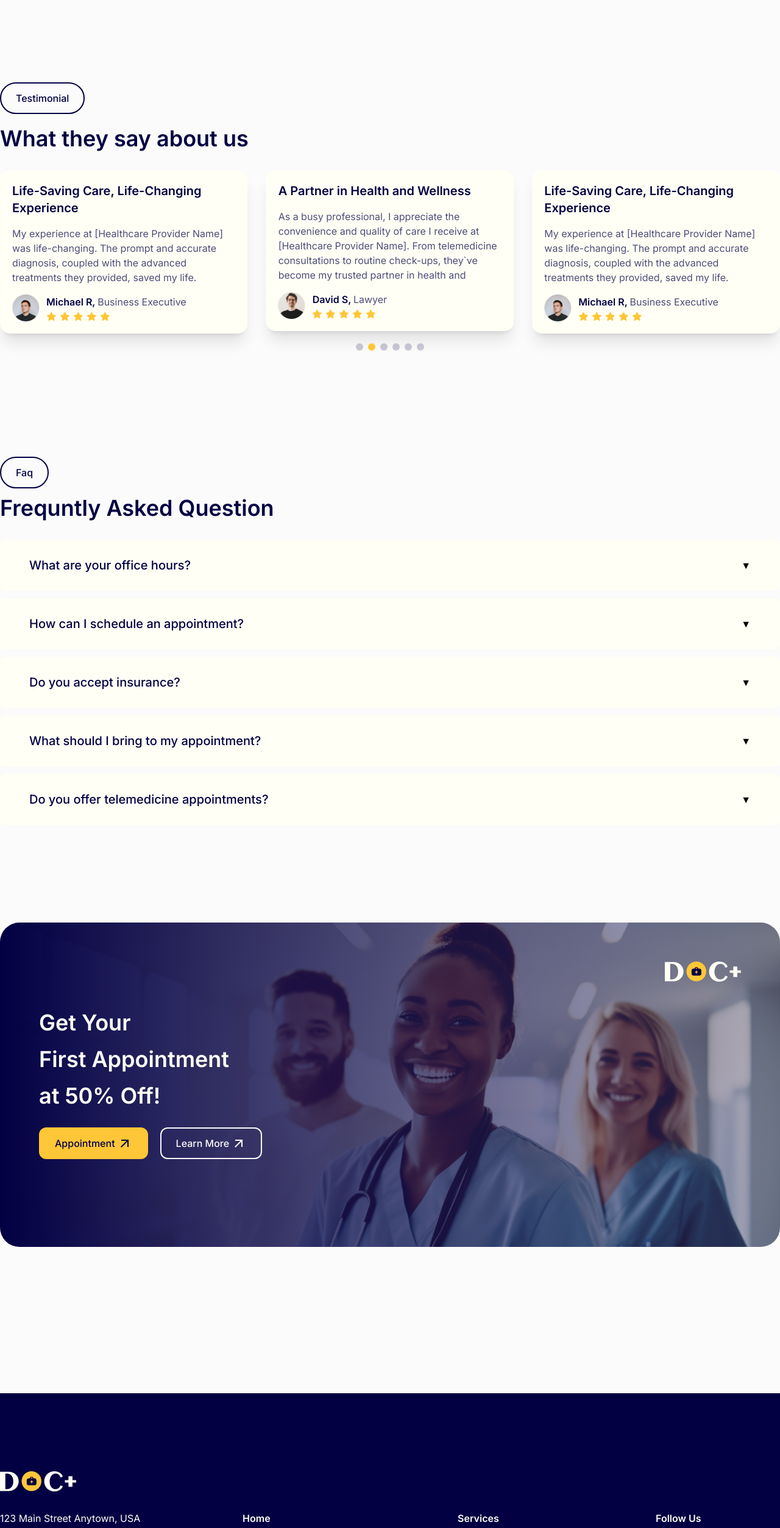
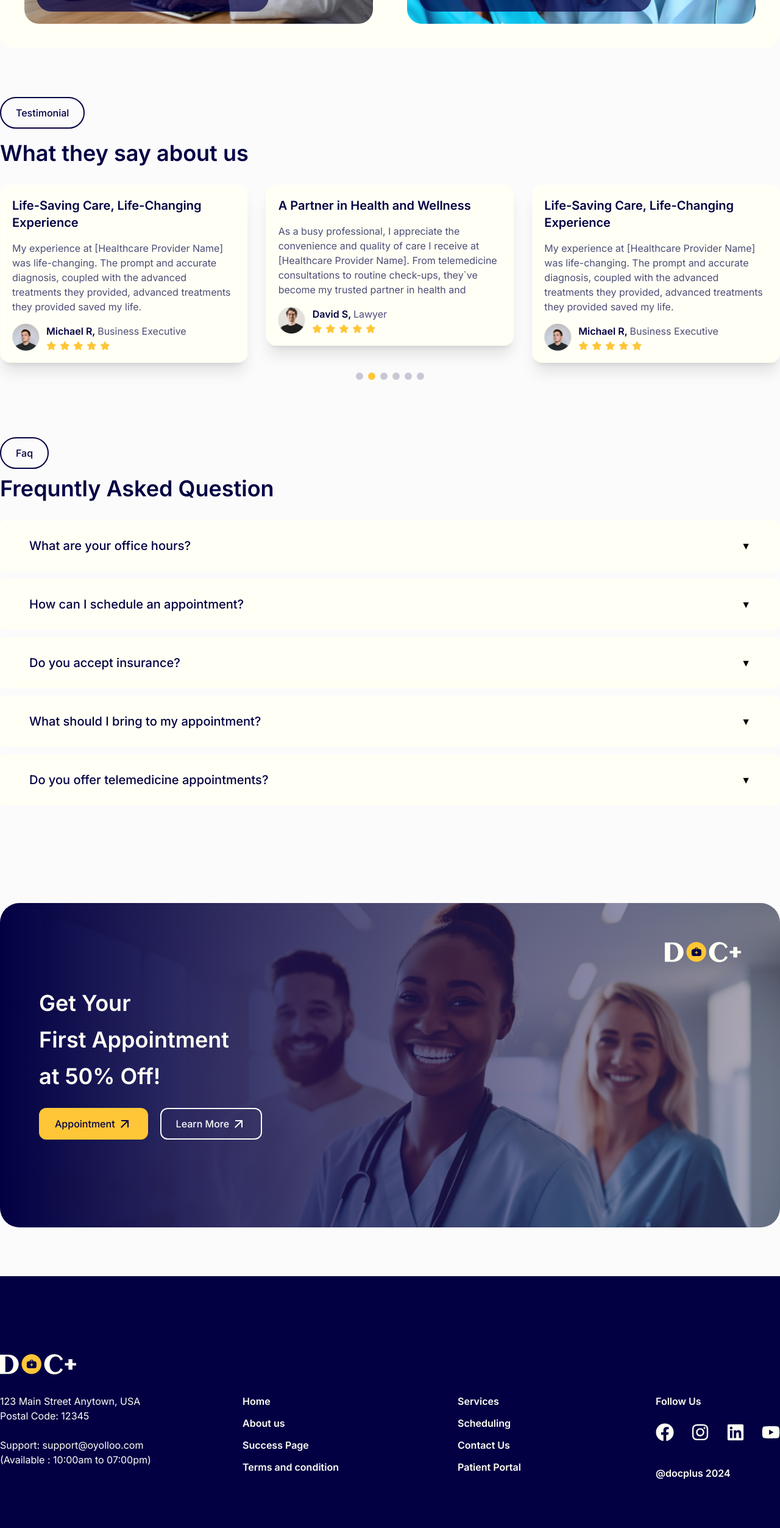
Before and after one commit to mdsumonsiddiki/HealtCare, a React (Vite) app: page / in a window 1280 px wide. Shown: the part 2740-5246 px from the top of the page at 61% size. Built offline with nearby package versions, Linux system fonts and the light colour scheme.

Commit message:
Final code Added

```diff
--- a/src/components/home/faq/Faq.jsx
+++ b/src/components/home/faq/Faq.jsx
@@ -28,7 +28,7 @@ const accLists = [
 
 const Faq = () => {
     return (
-        <div className="container mt-10 md:mt-16 lg:mt-40 px-3 md:px-0">
+        <div className="container mt-10 md:mt-16 lg:mt-20 px-3 md:px-0">
             <div className="space-y-3">
                 <ButtonLink title='Faq' />
                 <SectionTitle title='Frequntly Asked Question' />
--- a/src/components/home/help/Help.jsx
+++ b/src/components/home/help/Help.jsx
@@ -6,7 +6,7 @@ import SectionTitle from '../../shared/title/SectionTitle';
 
 const Help = () => {
     return (
-        <div className="container mt-14 md:flex justify-between space-y-6 md:space-y-0 md:gap-8 lg:gap-40 px-3 md:px-0">
+        <div className="container mt-10 md:mt-16 lg:mt-40 md:flex justify-between space-y-6 md:space-y-0 md:gap-8 lg:gap-40 px-3 md:px-0">
             <div className="relative md:w-3/5 order-2">
                 <img className="rounded-[32px] w-full ms-auto object-cover " src={helpImg} alt="img" />
                 <div className="bg-textColorPrimary/80 py-12 px-6 rounded-3xl space-y-5 -mt-6 lg:absolute -bottom-10 -left-24 lg:w-1/2">
--- a/src/components/home/services/Services.jsx
+++ b/src/components/home/services/Services.jsx
@@ -8,7 +8,7 @@ import serviceImg3 from '../../../assets/service3.png'
 
 const Services = () => {
     return (
-        <div className="grid col-span-1 md:grid-cols-2 rounded-3xl mt-12 md:mt-16 lg:mt-40 p-5 md:p-10 container gap-6 md:gap-8 lg:gap-14 bg-whiteSecond">
+        <div className="grid col-span-1 md:grid-cols-2 rounded-3xl mt-10 md:mt-16 lg:mt-40 p-5 md:p-10 container gap-6 md:gap-8 lg:gap-14 bg-whiteSecond">
             <div>
                 <ButtonLink title='Service' />
                 <div className="space-y-4 pt-5 pb-6 lg:pb-14">
--- a/src/components/home/testimonial/Testimonial.jsx
+++ b/src/components/home/testimonial/Testimonial.jsx
@@ -25,7 +25,7 @@ const reviwe = [
   },
   {
     title: 'Life-Saving Care, Life-Changing Experience',
-    content: 'My experience at [Healthcare Provider Name] was life-changing. The prompt and accurate diagnosis, coupled with the advanced treatments they provided, saved my life.',
+    content: 'My experience at [Healthcare Provider Name] was life-changing. The prompt and accurate diagnosis, coupled with the advanced treatments they provided, advanced treatments they provided saved my life.',
     images: client2,
     name: 'Michael R',
     proffesion: 'Business Executive'
@@ -39,7 +39,7 @@ const reviwe = [
   },
   {
     title: 'Life-Saving Care, Life-Changing Experience',
-    content: 'My experience at [Healthcare Provider Name] was life-changing. The prompt and accurate diagnosis, coupled with the advanced treatments they provided, saved my life.',
+    content: 'My experience at [Healthcare Provider Name] was life-changing. The prompt and accurate diagnosis, coupled with the advanced treatments they provided, advanced treatments they provided saved my life.',
     images: client2,
     name: 'Michael R',
     proffesion: 'Business Executive'
@@ -64,7 +64,7 @@ const reviwe = [
 
 const Testimonial = () => {
   return (
-    <div className="container mt-10 md:mt-16 lg:mt-40 px-3 md:px-0">
+    <div className="container mt-10 md:mt-16 lg:mt-20 px-3 md:px-0">
       <div className="space-y-5">
         <ButtonLink title='Testimonial' />
         <SectionTitle title='What they say about us' />
--- a/src/pages/Home.jsx
+++ b/src/pages/Home.jsx
@@ -9,7 +9,7 @@ import Testimonial from '../components/home/testimonial/Testimonial';
 
 const Home = () => {
     return (
-        <div className='pb-60'>
+        <div>
             <Banner />
             <About/>
             <Help />
--- a/src/shared/Footer.jsx
+++ b/src/shared/Footer.jsx
@@ -4,7 +4,7 @@ import { FaFacebook, FaInstagram, FaLinkedin, FaYoutube  } from "react-icons/fa"
 
 const Footer = () => {
     return (
-       <footer className="bg-textColorPrimary py-16 md:py-32">
+       <footer className="bg-textColorPrimary py-16 md:py-32 mt-10 md:mt-16 lg:mt-20">
             <div className="container text-center md:text-left">
                 <Link><img className='block mb-8 mx-auto md:ml-0' src={logo} alt="" /></Link>
                 <div className='grid md:grid-cols-2 lg:grid-cols-4 md:gap-6'>
```
